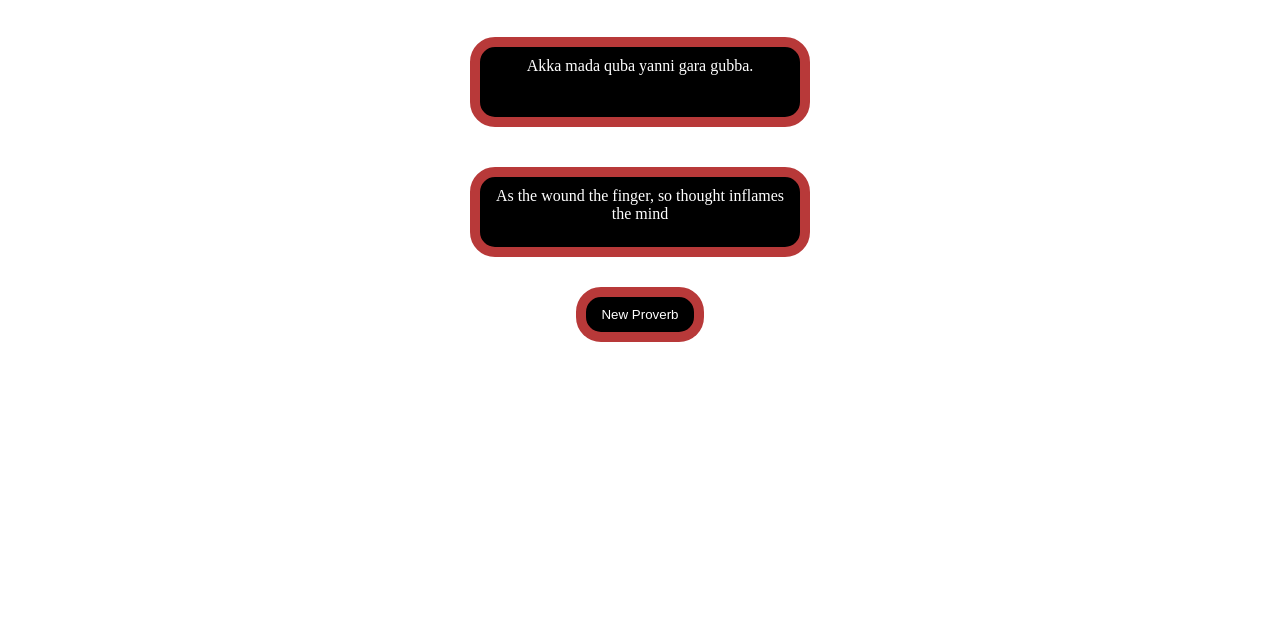
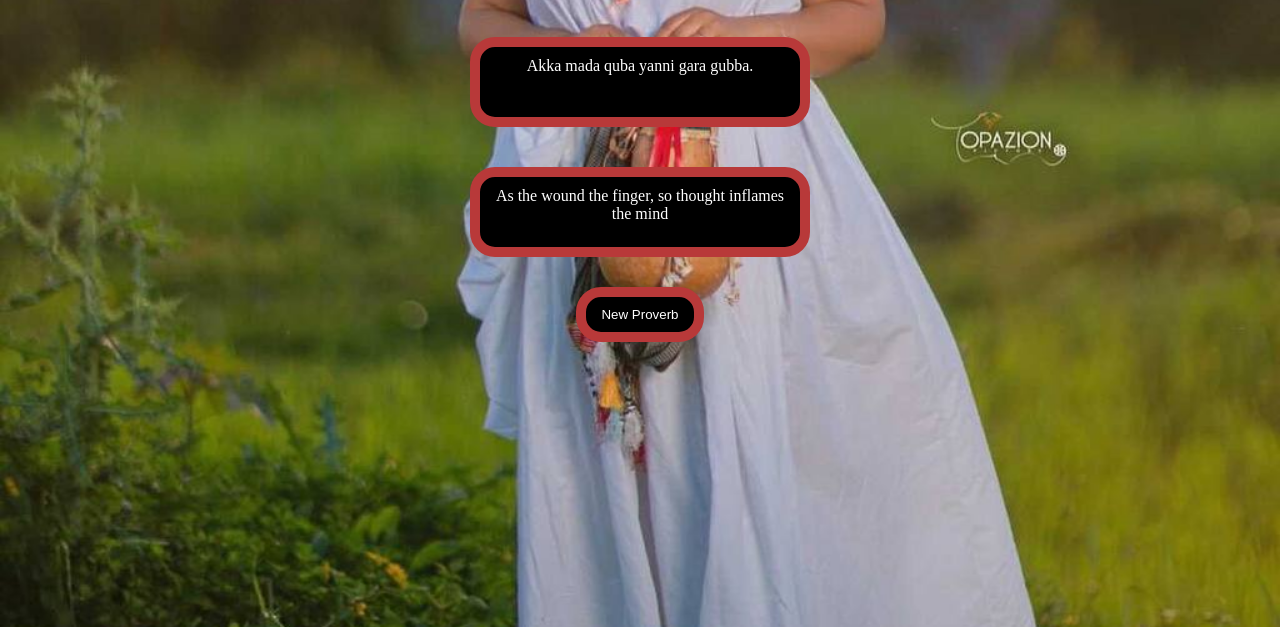
Before and after one commit to Lul-Abdifan/OromoProverbs, a plain HTML site: page index.html in a window 1280 px wide. Shown: the part 173-800 px from the top of the page. Drawn offline with Linux system fonts and the light colour scheme.

Commit message:
Add bg image

```diff
--- a/style.css
+++ b/style.css
@@ -3,10 +3,11 @@
     margin:0;
 
 }
-/* body{  background: url('photo_5891030723366861074_y.jpg');
+body{  background: url('photo_5891030723366861074_y.jpg');
     background-repeat: no-repeat;
     background-position: center;
-    background-size: cover; */
+    background-size: cover;
+}
 
 
 .container{
```
